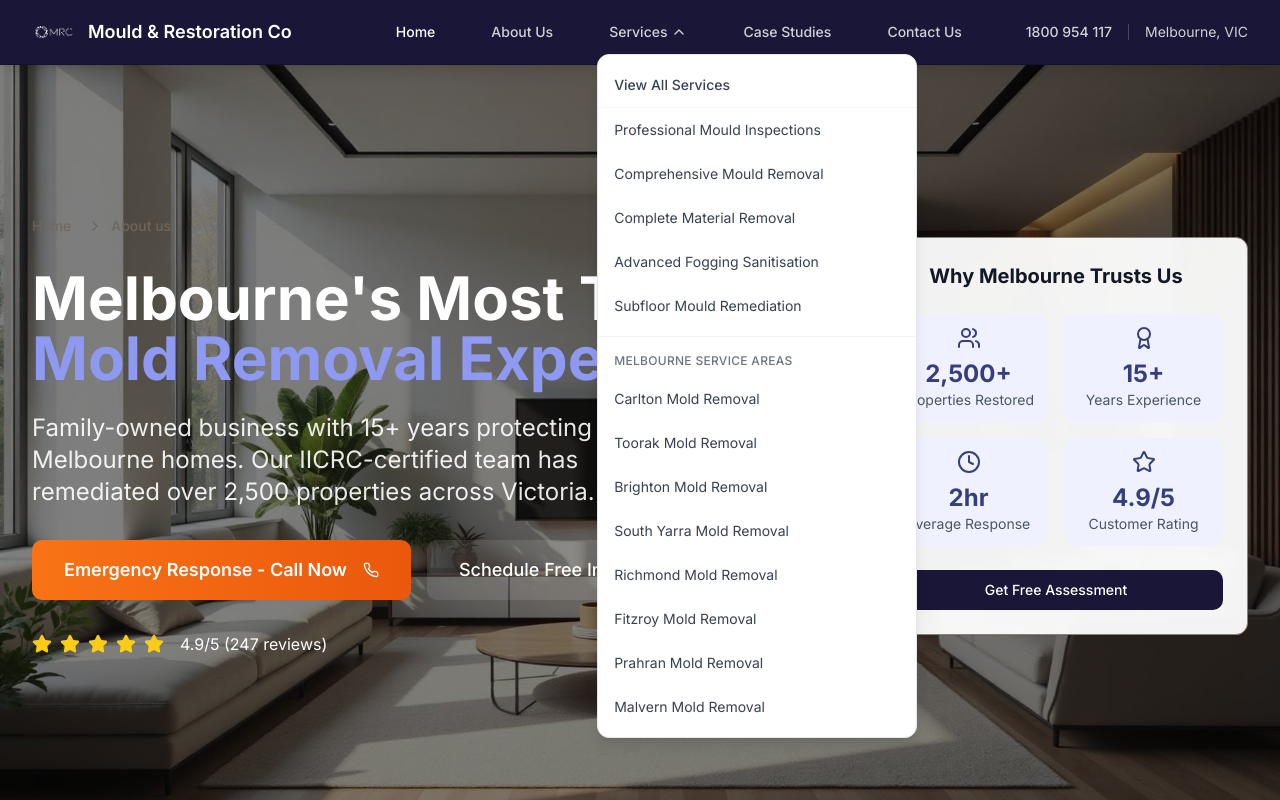
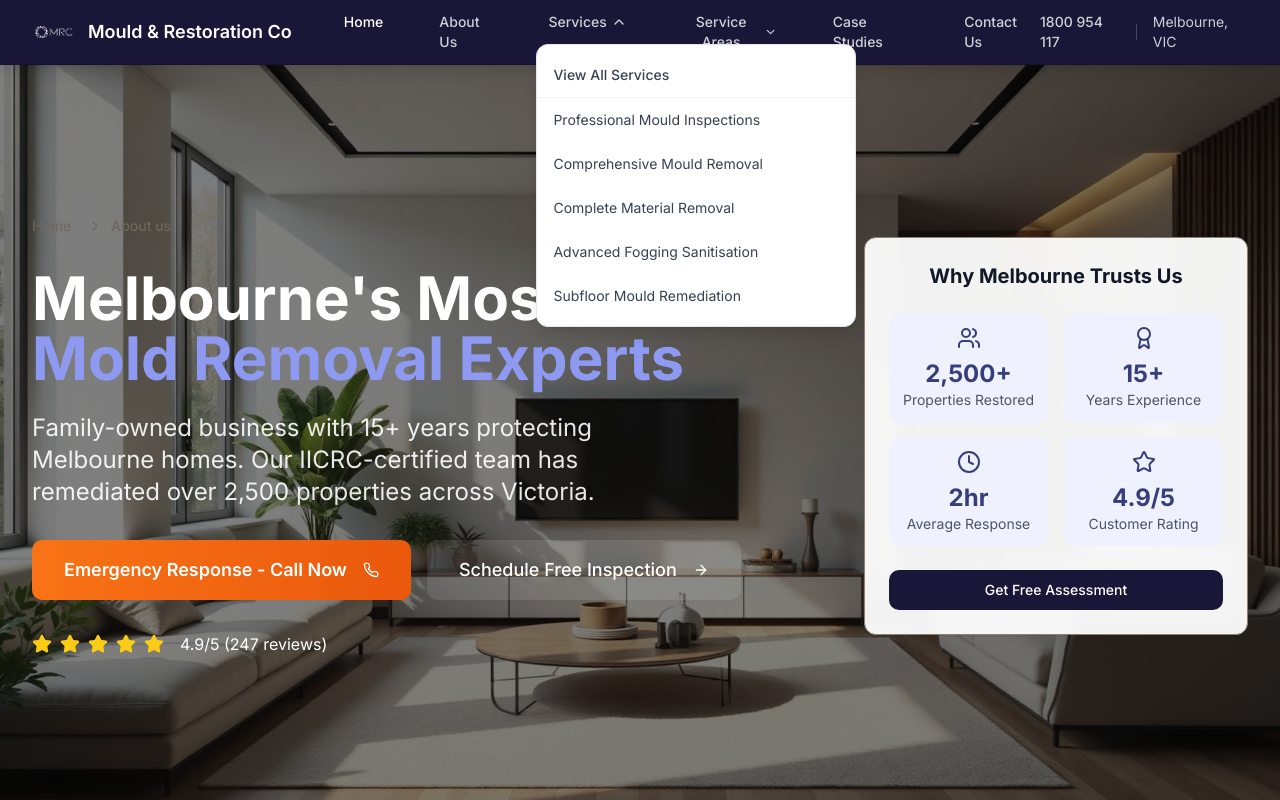
Before and after one commit to michaelyoussef396/mould-restoration-clone, a React (Vite) app: page /about in a window 1280 px wide. Both pictures are taken after a click on the button "Services". Shown: the top 800 px of the page. Built offline with nearby package versions, Linux system fonts and the light colour scheme; the HTML template or start-up script is replaced by a standard one.

Commit message:
Refactor navigation for locations

```diff
--- a/src/components/Navigation.tsx
+++ b/src/components/Navigation.tsx
@@ -6,7 +6,9 @@ import mouldLogo from '@/assets/mould-restoration-logo.png';
 export const Navigation = () => {
   const [isOpen, setIsOpen] = useState(false);
   const [isServicesDropdownOpen, setIsServicesDropdownOpen] = useState(false);
+  const [isLocationsDropdownOpen, setIsLocationsDropdownOpen] = useState(false);
   const dropdownRef = useRef<HTMLDivElement>(null);
+  const locationsDropdownRef = useRef<HTMLDivElement>(null);
 
   const services = [
     { title: 'Professional Mould Inspections', href: '/services/professional-mould-inspections' },
@@ -27,11 +29,14 @@ export const Navigation = () => {
     { title: 'Malvern Mold Removal', href: '/services/mold-removal-malvern' },
   ];
 
-  // Close dropdown when clicking outside
+  // Close dropdowns when clicking outside
   useEffect(() => {
     const handleClickOutside = (event: MouseEvent) => {
       if (dropdownRef.current && !dropdownRef.current.contains(event.target as Node)) {
         setIsServicesDropdownOpen(false);
+      }
+      if (locationsDropdownRef.current && !locationsDropdownRef.current.contains(event.target as Node)) {
+        setIsLocationsDropdownOpen(false);
       }
     };
 
@@ -80,7 +85,7 @@ export const Navigation = () => {
                 </button>
 
                 {isServicesDropdownOpen && (
-                  <div className="absolute top-full left-0 mt-1 w-80 bg-white rounded-lg shadow-lg border border-gray-200 z-50">
+                  <div className="absolute top-full left-0 mt-1 w-80 bg-white rounded-lg shadow-lg border border-gray-200 z-[60]">
                     <div className="py-2">
                       <a
                         href="/services"
@@ -99,21 +104,37 @@ export const Navigation = () => {
                           {service.title}
                         </a>
                       ))}
-                      <div className="border-t border-gray-100 mt-2 pt-2">
-                        <div className="px-4 py-2 text-xs text-gray-500 font-medium uppercase tracking-wide">
-                          Melbourne Service Areas
+                    </div>
+                  </div>
+                )}
+              </div>
+
+              {/* Service Areas Dropdown */}
+              <div className="relative" ref={locationsDropdownRef}>
+                <button
+                  onClick={() => setIsLocationsDropdownOpen(!isLocationsDropdownOpen)}
+                  className="text-primary-foreground/80 hover:text-accent-teal transition-colors px-3 py-2 text-sm font-medium flex items-center gap-1"
+                >
+                  Service Areas
+                  <ChevronDown className={`h-4 w-4 transition-transform ${isLocationsDropdownOpen ? 'rotate-180' : ''}`} />
+                </button>
+
+                {isLocationsDropdownOpen && (
+                  <div className="absolute top-full left-0 mt-1 w-80 bg-white rounded-lg shadow-lg border border-gray-200 z-[60]">
+                    <div className="py-2">
+                      <div className="px-4 py-2 text-xs text-gray-500 font-medium uppercase tracking-wide border-b border-gray-100">
+                        Melbourne Suburbs
                       </div>
                       {locations.map((location, index) => (
                         <a
                           key={`location-${index}`}
                           href={location.href}
                           className="block px-4 py-3 text-sm text-gray-700 hover:bg-gray-100 hover:text-accent-blue transition-colors"
-                            onClick={() => setIsServicesDropdownOpen(false)}
+                          onClick={() => setIsLocationsDropdownOpen(false)}
                         >
                           {location.title}
                         </a>
                       ))}
-                      </div>
                     </div>
                   </div>
                 )}
@@ -183,7 +204,7 @@ export const Navigation = () => {
                 </button>
 
                 {isServicesDropdownOpen && (
-                  <div className="bg-primary-dark/50 rounded-lg mx-3 mt-2 mb-2">
+                  <div className="bg-primary-dark/90 backdrop-blur-sm rounded-lg mx-3 mt-2 mb-2">
                     <a
                       href="/services"
                       className="block px-4 py-2 text-sm text-primary-foreground/90 hover:text-accent-teal font-medium border-b border-primary-foreground/10"
@@ -207,9 +228,24 @@ export const Navigation = () => {
                         {service.title}
                       </a>
                     ))}
-                    <div className="border-t border-primary-foreground/10 mt-2 pt-2">
-                      <div className="px-4 py-2 text-xs text-primary-foreground/60 font-medium uppercase tracking-wide">
-                        Melbourne Service Areas
+                  </div>
+                )}
+              </div>
+
+              {/* Mobile Service Areas Section */}
+              <div>
+                <button
+                  onClick={() => setIsLocationsDropdownOpen(!isLocationsDropdownOpen)}
+                  className="text-primary-foreground/80 hover:text-accent-teal block px-3 py-2 text-base font-medium w-full text-left flex items-center justify-between"
+                >
+                  Service Areas
+                  <ChevronDown className={`h-4 w-4 transition-transform ${isLocationsDropdownOpen ? 'rotate-180' : ''}`} />
+                </button>
+
+                {isLocationsDropdownOpen && (
+                  <div className="bg-primary-dark/90 backdrop-blur-sm rounded-lg mx-3 mt-2 mb-2">
+                    <div className="px-4 py-2 text-xs text-primary-foreground/60 font-medium uppercase tracking-wide border-b border-primary-foreground/10">
+                      Melbourne Suburbs
                     </div>
                     {locations.map((location, index) => (
                       <a
@@ -218,13 +254,12 @@ export const Navigation = () => {
                         className="block px-4 py-2 text-sm text-primary-foreground/80 hover:text-accent-teal"
                         onClick={() => {
                           setIsOpen(false);
-                            setIsServicesDropdownOpen(false);
+                          setIsLocationsDropdownOpen(false);
                         }}
                       >
                         {location.title}
                       </a>
                     ))}
-                    </div>
                   </div>
                 )}
               </div>
```
Lines whose indentation alone changed are shown as unchanged.
